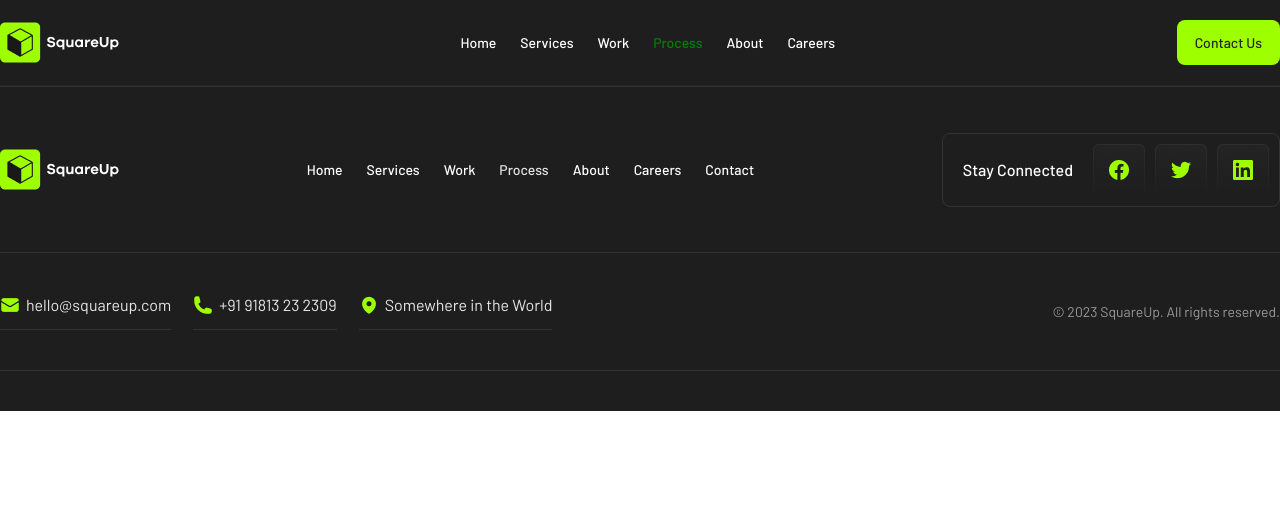
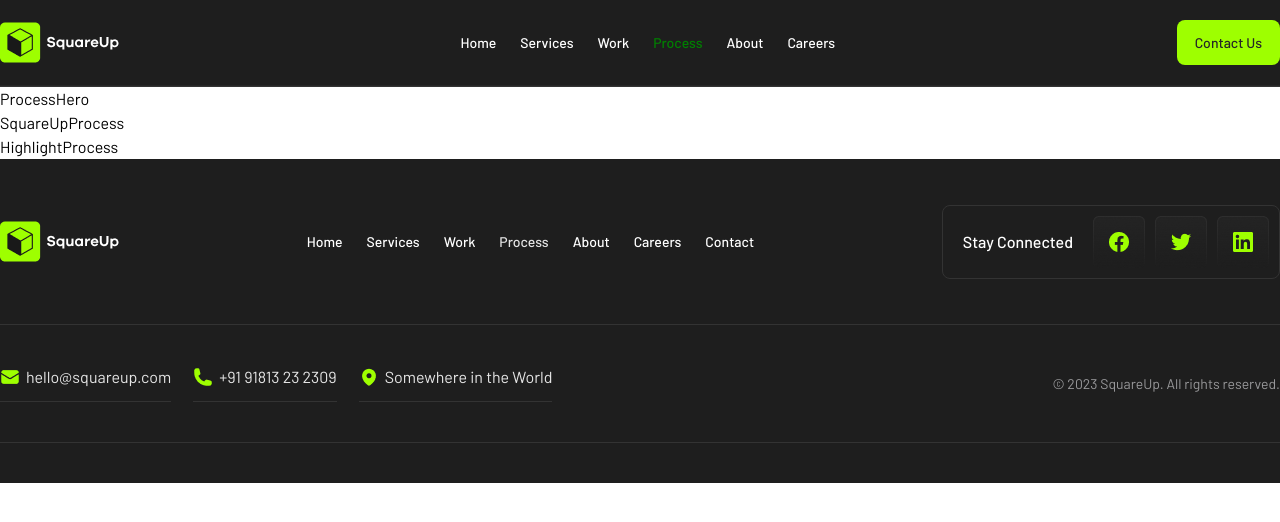
Before and after one commit to Ellham-dev/product-studio-with-react, a React (Vite) app: page /process in a window 1280 px wide. Shown: the top 522 px of the page. Built offline with nearby package versions, Linux system fonts and the light colour scheme.

Commit message:
process section new coponenets create and link add

```diff
--- /dev/null
+++ b/src/components/SquareUpProcess.jsx
@@ -0,0 +1,9 @@
+import React from 'react'
+
+const SquareUpProcess = () => {
+  return (
+    <div>SquareUpProcess</div>
+  )
+}
+
+export default SquareUpProcess
--- a/src/pages/Process.jsx
+++ b/src/pages/Process.jsx
@@ -1,9 +1,14 @@
 import React from 'react'
+import ProcessHero from '../components/ProcessHero'
+import SquareUpProcess from '../components/SquareUpProcess'
+import HighlightProcess from '../components/HighlightProcess'
 
 const Process = () => {
   return (
     <>
-
+    <ProcessHero/>
+    <SquareUpProcess/>
+    <HighlightProcess/>
     </>
   )
 }
```
